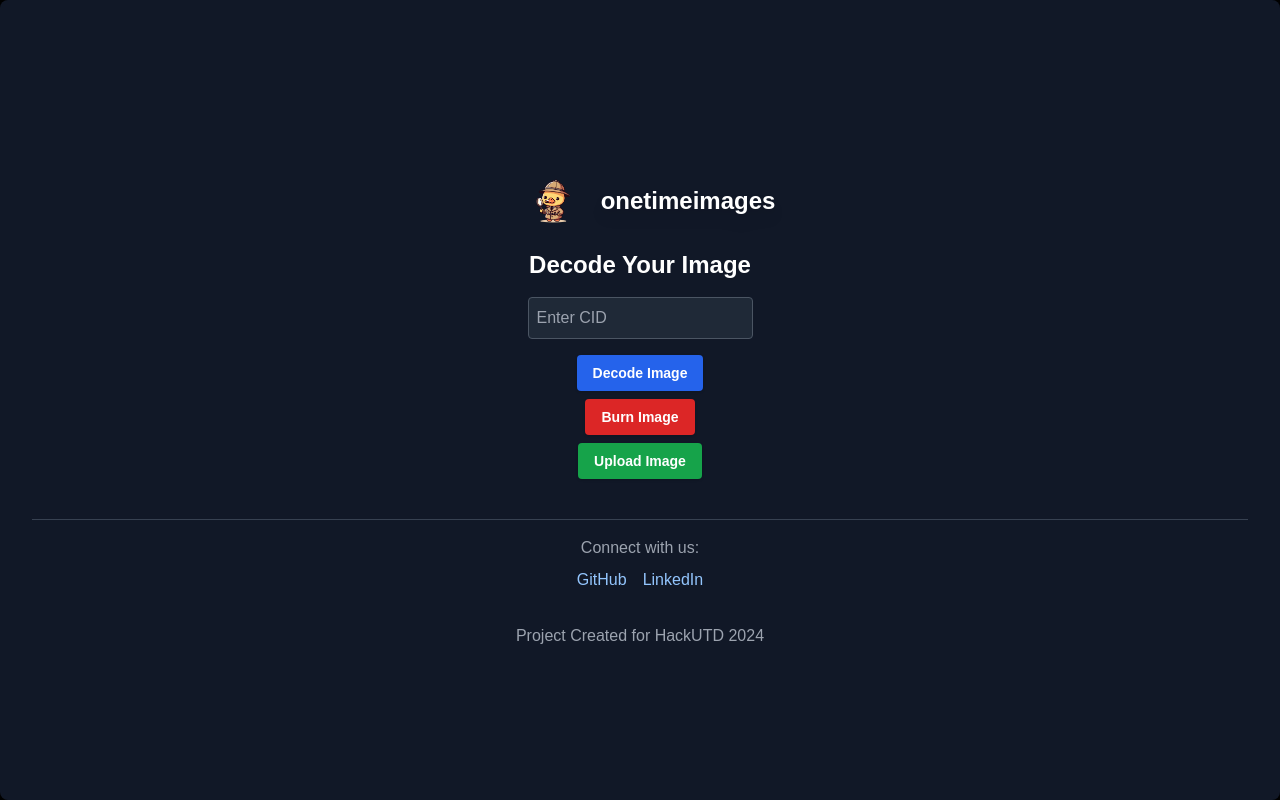
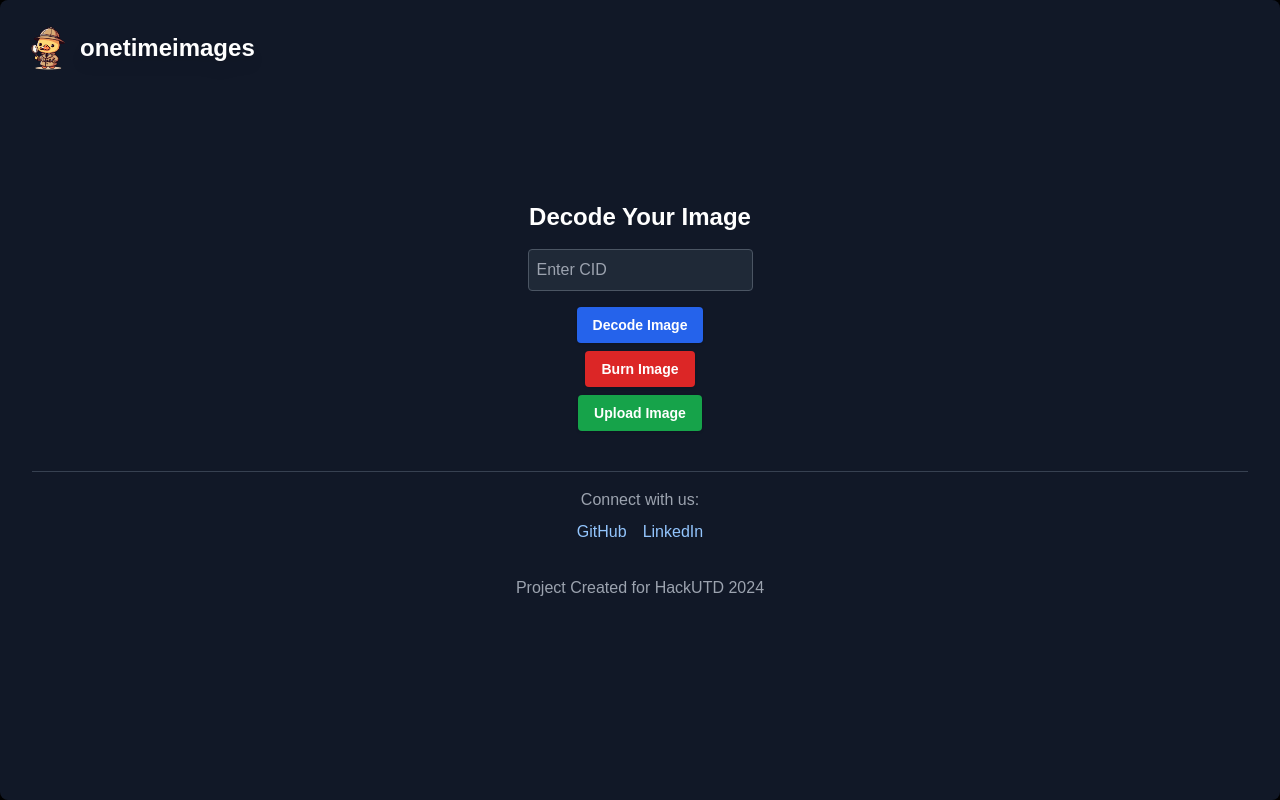
Before and after one commit to icaruskb/hackutd2024, a Next.js app: page /DecodeImage in a window 1280 px wide. Built offline with nearby package versions, Linux system fonts and the light colour scheme; what pinata-web3 would draw is missing.

Commit message:
fixed flexbox for header

```diff
--- a/src/components/header.tsx
+++ b/src/components/header.tsx
@@ -1,7 +1,7 @@
 const Header = () => {
   return (
-    <div className="flex items-center">
-           <img src="/Cute Duck Detective Icon.webp" alt="Duck GIF" className="m-4 cursor-pointer w-16 h-16"/>
+    <div className="flex items-center absolute top-0 left-0 m-4">
+           <img src="/Cute Duck Detective Icon.webp" alt="Duck GIF" className="cursor-pointer w-16 h-16"/>
            <h2 className="text-2xl font-bold text-white drop-shadow-lg">onetimeimages</h2>
     </div>
   );
```
